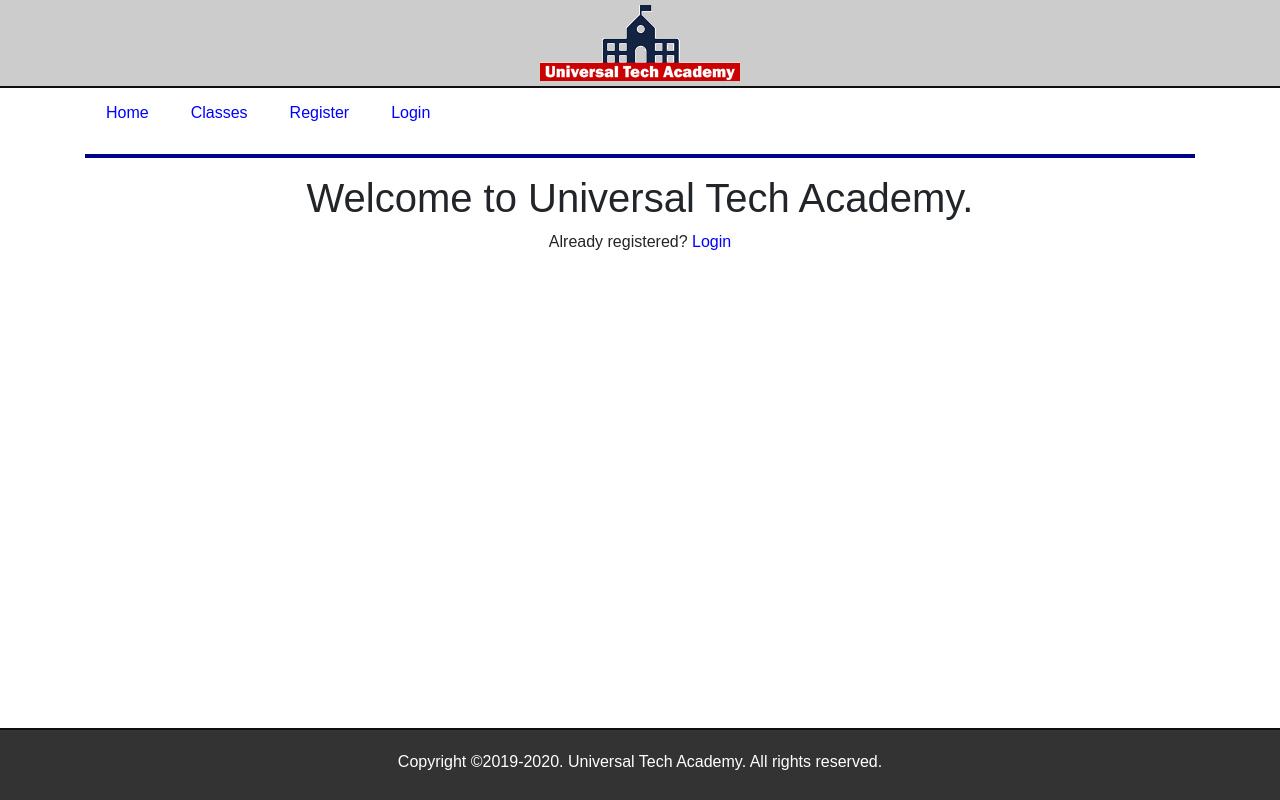
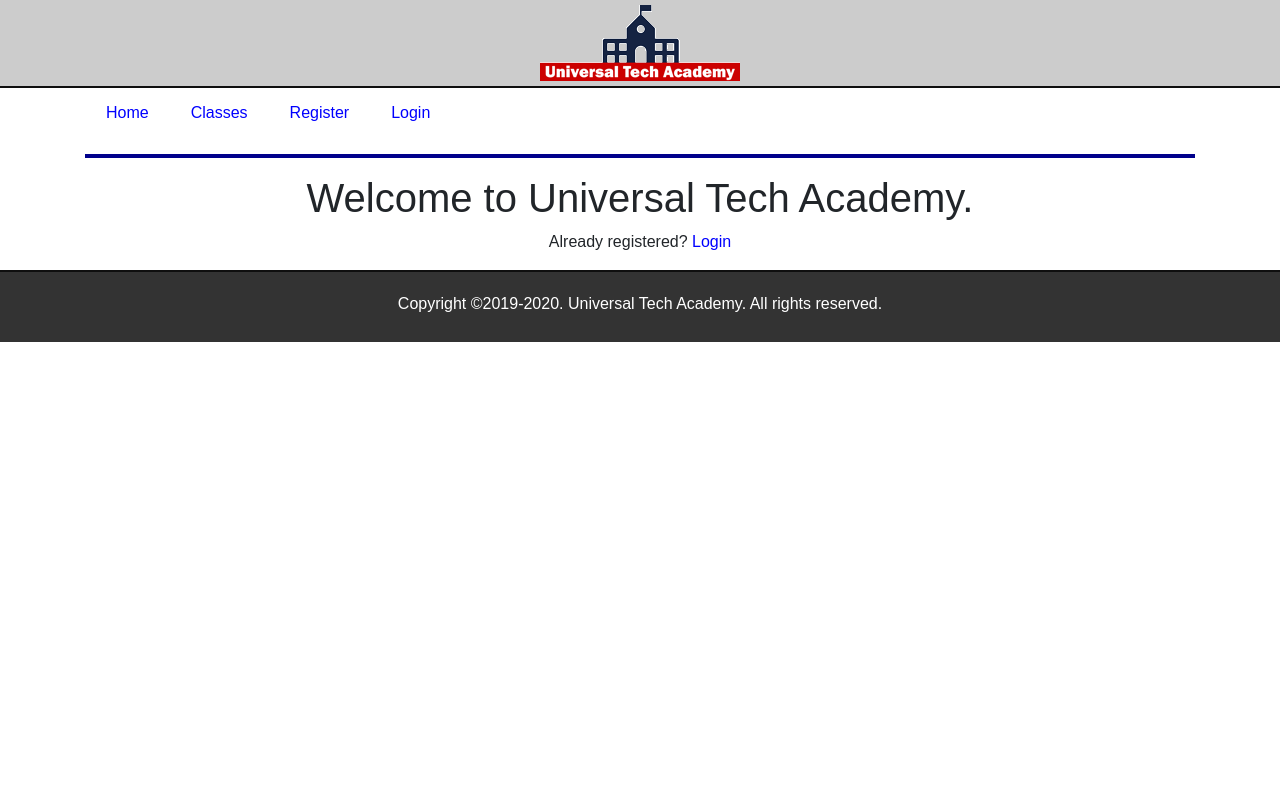
Before and after one commit to Gdeepika56/Enrollment, a Python web app: template application/templates/index.html in a window 1280 px wide. Run offline with Jinja, Linux system fonts and the light colour scheme; the template is opened without the code that fills it, so the values that code supplies are empty; some libraries are stand-ins or nearby versions.

Commit message:
make changes to footer css

```diff
--- a/application/static/css/main.css
+++ b/application/static/css/main.css
@@ -63,7 +63,7 @@ input[type=text]:focus, input[type=password]:focus {
     background: #333;
     padding:5px;
     border-top:2px solid #0f0f0f;
-    position:absolute;
+    /* position:absolute; */
     bottom:0;
 }
 
```
